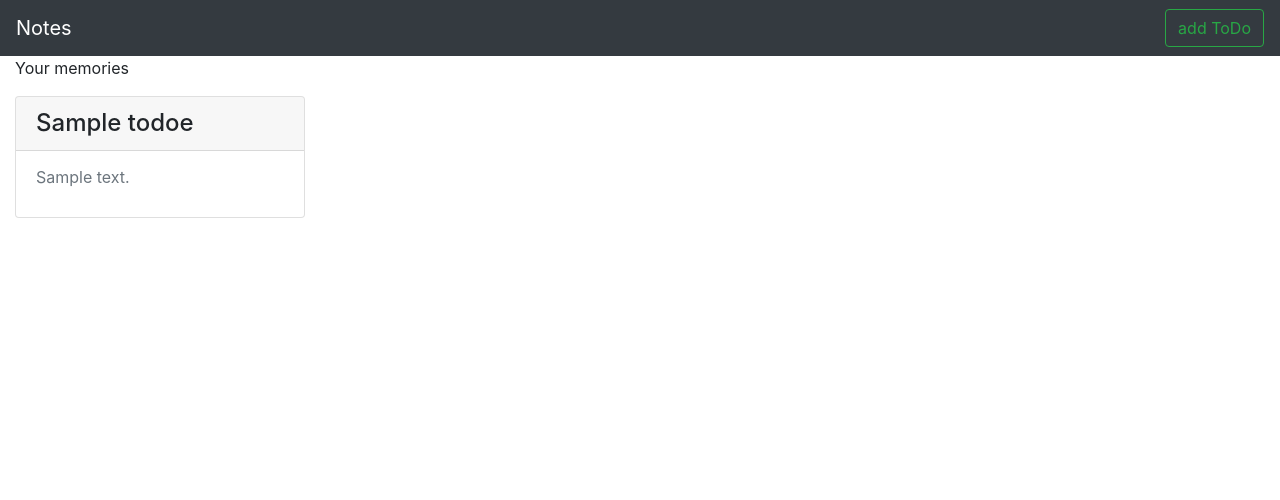
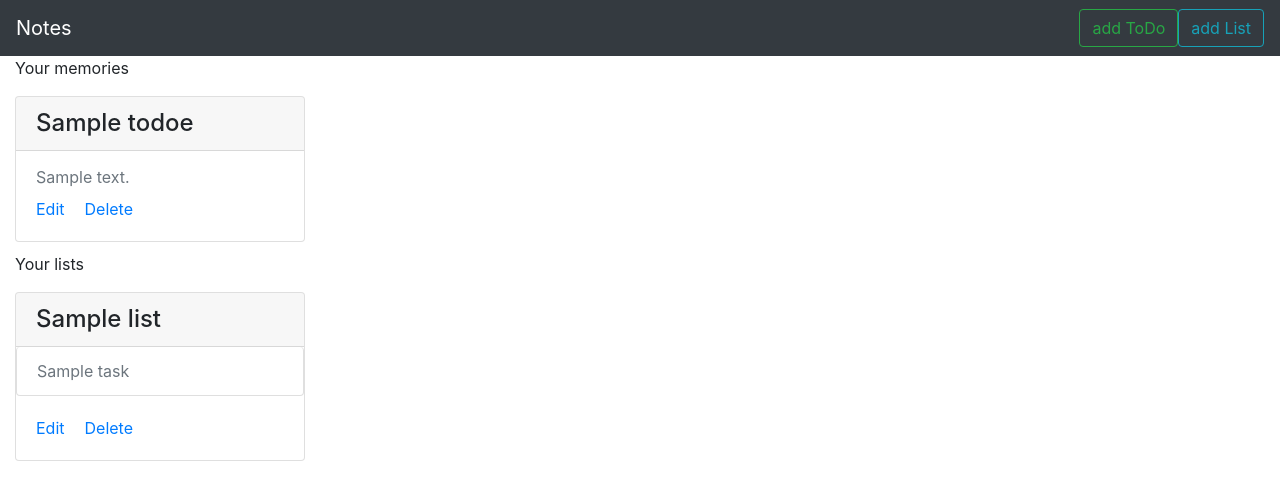
Before and after one commit to igorlab/TO_DO_step, a Node server app: template views/index.pug in a window 1280 px wide. Shown: the top 500 px of the page. Run offline with Node 20, Linux system fonts and the light colour scheme; the template is opened without the code that fills it: most values are stand-ins (such as "Sample title", 1, 10 or a date in 2020); some libraries are stand-ins or nearby versions.

Commit message:
newB (#4)

```diff
--- a/index.js
+++ b/index.js
@@ -6,6 +6,8 @@ import bodyParser from 'body-parser';
 import defaultRouter from './routes/default.js';
 import rout_todo from './routes/todo.js';
 import rout_notes from './routes/notes.js';
+import rout_apilist from './routes/apilist.js';
+import rout_lists from './routes/lists.js';
 
 const app = express();
 const config = dotenv.config().parsed;
@@ -39,6 +41,8 @@ try {
             app.use('/', defaultRouter());
             app.use('/api/notes', rout_todo());
             app.use('/notes', rout_notes());
+            app.use('/api/lists', rout_lists());
+            app.use('/lists', rout_apilist());
 
             app.listen(config.PORT, err => {
                 if (err) {
--- a/public/js/main.js
+++ b/public/js/main.js
@@ -1,5 +1,3 @@
-console.log("hello, just testing");
-
 function createToDo() {
     if (window.location.pathname === '/api/notes') $('#ModalTodoForm').modal('show');
     else window.location = '/api/notes';
@@ -116,3 +114,162 @@ function EditCard(event) {
             });
     }
 }
+
+function createList() {
+    if (window.location.pathname === '/api/lists') $('#ModalListForm').modal('show');
+    else window.location = '/api/lists';
+}
+
+function createTask(event){
+    const divTasks= document.querySelector('#tasksList');
+    const taskInput = document.getElementById('newTask');
+    const newTask=taskInput.value;
+    taskInput.value='';
+    divTasks.innerHTML+=
+        `<div class="form-check">
+                <input class="form-check-input" onchange="changeCheck(event, 'tasksList')" type="checkbox" id=${newTask} value=${newTask}>
+                <label class="form-check-label" for=${newTask}>${newTask}</label>
+                </div>`;
+}
+
+function changeCheck(event, parentDiv){
+    let taskList=document.getElementById(parentDiv);
+    let check=event.target;
+    let div=check.parentElement;
+
+    if(event.target.checked){taskList.append(div)}
+    else{taskList.prepend(div)}
+}
+
+function deleteList(event) {
+    event.preventDefault();
+    // const result = confirm('Delete this card?');
+    if (confirm('Delete this list?') === true) {
+
+        fetch(`/api/lists/${event.target.id}`, {
+            method: 'DELETE',
+            headers: {
+                'Content-Type': 'application/json',
+            }
+        })
+            .finally(() => {
+                window.location.href = '/';
+            });
+    }
+}
+
+function submitAddList(event) {
+    let listName = document.getElementById('listName').value;
+    let listTasks=document.getElementsByClassName('form-check-input');
+
+    let list = {};
+    list['listName'] = listName;
+    list['listTasks']=[];
+    for (let i=0; i<listTasks.length;i++) {
+        let task=listTasks[i].value;
+        let checked=listTasks[i].checked;
+        list['listTasks'].push({"task":task, "checked":checked})
+    }
+
+    event.preventDefault();
+
+    fetch('/api/lists', {
+        method: 'POST',
+        body: JSON.stringify(list),
+        headers: {
+            'Content-Type': 'application/json',
+        }
+    })
+        .then(() => {
+            window.location.href = '/';
+        });
+}
+
+function openList(event) {
+    const dataset_id = event.currentTarget.dataset.id;
+
+    fetch(`/lists/${dataset_id}`, {
+        method: 'get',
+        headers: {
+            'Content-Type': 'application/json',
+        }
+    })
+        .then(response => response.json()).then(commits => {
+        let id = commits.note._id;
+        let tasks=commits.note.Tasks;
+        const editDelete = `
+        <div class="modal fade show" id="ModalListFormEdit" style="display: block;">
+            <div class="modal-dialog" role="document">
+                <div class="modal-content">
+                    <div class="modal-body">
+                        <form role="form" onsubmit="submitAddList(event)">
+                            <div class="form-group"><label class="control-label">Name</label>
+                                <div><input class="form-control input-lg" id="EditListName" type="text" name="name" value="${commits.note.Name}"></div>
+                            </div>
+                            <div class="form-group" id="tasks"></div>
+                            <div class="form-group">
+                                <div>
+                                    <a class="card-link" data-id = "${id}" href='#'  onclick="EditList(event)">Edit</a>
+                                    <a class="card-link" id="${id}" href='#' onclick="deleteList(event)">Delete </a>
+                                    <a class="card-link" href='#' onclick="closeEditList(event)">Close </a>
+                                </div>
+                            </div>
+                        </form>
+                    </div>
+                </div>
+            </div>
+        </div>
+        `;
+        document.body.innerHTML += editDelete;
+        const divTasks= document.querySelector('#tasks');
+
+        for (let i=0; i<tasks.length; i++) {
+            let object=tasks[i];
+            if (!object.checked) {
+                divTasks.innerHTML +=
+                    `<div class="form-check">
+                <input class="form-check-input" onchange="changeCheck(event, 'tasks')" type="checkbox" id=${object.task} value=${object.task}>
+                <label class="form-check-label" for=${object.task}>${object.task}</label>
+                </div>`;
+            }else {
+                divTasks.innerHTML +=
+                    `<div class="form-check">
+                <input class="form-check-input" onchange="changeCheck(event, 'tasks')" checked=${object.checked} type="checkbox" id=${object.task} value=${object.task}>
+                <label class="form-check-label" for=${object.task}>${object.task}</label>
+                </div>`;
+            }
+        }
+    })
+}
+
+function closeEditList(event) {
+    event.preventDefault();
+    document.getElementById("ModalListFormEdit").remove();
+}
+
+function EditList(event) {
+    if (confirm('Save edited list?') === true) {
+        let listName = document.getElementById('EditListName').value;
+        let listTasks=document.getElementsByClassName('form-check-input');
+
+        let list = {};
+        list['listName'] = listName;
+        list['listTasks']=[];
+        for (let i=0; i<listTasks.length;i++) {
+            let task=listTasks[i].value;
+            let checked=listTasks[i].checked;
+            list['listTasks'].push({"task":task, "checked":checked})
+        }
+
+        fetch(`/api/lists/${event.target.dataset.id}`, {
+            method: 'PUT',
+            body: JSON.stringify(list),
+            headers: {
+                'Content-Type': 'application/json',
+            }
+        })
+            .then(() => {
+                window.location.href = '/';
+            });
+    }
+}
--- a/routes/notes.js
+++ b/routes/notes.js
@@ -1,6 +1,7 @@
 const router = require('express').Router();
 const Todo = require('../models/todo');
 const monogoose = require('mongoose');
+
 // /notes
 module.exports = function () {
     router.get('/:clientId', function (req, res) {
--- /dev/null
+++ b/views/create_list.pug
@@ -0,0 +1,23 @@
+#ModalListForm.modal.fade
+    .modal-dialog(role='document')
+        .modal-content
+            .modal-header
+                h1.modal-title Create List
+            .modal-body
+                form(role='form', onsubmit="submitAddList(event)")
+                    .form-group
+                        label.control-label Name
+                        div
+                            input.form-control.input-lg(id ='listName', type='text', name='name', value='')
+                    .form-group( id='tasksList')
+                    .form-group
+                        label.control-label Task
+                            div
+                                input.form-control.input-lg(id ='newTask', type='text', name='name', value='')
+
+                                button.btn.btn-secondary.btn-sm(type='button', onclick="createTask(event)")
+                                    | create task
+                    .form-group
+                        div
+                            button.btn.btn-success(type='submit')
+                                | Add List
--- a/views/index.pug
+++ b/views/index.pug
@@ -3,6 +3,7 @@ head
     include static/bootstrap.pug
     include static/js.pug
     include create_todo.pug
+    include create_list.pug
 body
     include static/nav_bar.pug
     #container.col
@@ -15,8 +16,21 @@ body
                             h4.card-header=todoItem.Name
                             .card-body
                                 p.card-subtitle.mb-2.text-muted=todoItem.Text
-                                //a.card-link(href='#') Edit
-                                //a.card-link(id=todoItem._id.toString(), href='#', onclick="deleteToDo(event)") Delete
+                                a.card-link(href='#') Edit
+                                a.card-link(id=todoItem._id.toString(), href='#', onclick="deleteToDo(event)") Delete
+        p Your lists
+            block content
+                .row
+                    each listItem in lists
+                        div.col-md-6.col-xl-3.notes
+                            .card(onclick="openList(event)", data-id=listItem._id.toString() )
+                                h4.card-header=listItem.Name
+                                ul.list-group
+                                    each taskItem in listItem.Tasks
+                                        li.list-group-item.text-muted=taskItem.task
+                                .card-body
+                                    a.card-link(href='#') Edit
+                                    a.card-link(id=listItem._id.toString(), href='#', onclick="deleteList(event)") Delete
 
 
     include static/foot.pug
--- a/views/static/nav_bar.pug
+++ b/views/static/nav_bar.pug
@@ -6,4 +6,4 @@ nav.navbar.navbar-expand-lg.navbar-dark.bg-dark
         ul.navbar-nav.mr-auto.mt-2.mt-lg-0
         form.form-inline.my-2.my-lg-0
             button.btn.btn-outline-success.my-2.my-sm-0(type='button', data-toggle='modal', data-target='#ModalTodoForm') add ToDo
-            //button.btn.btn-outline-success.my-2.my-sm-0(type='submit') add List
+            button.btn.btn-outline-info.my-2.my-sm-0(type='button', data-toggle='modal', data-target='#ModalListForm') add List
```
Also changed, not shown: models/list.js (added, +11 -0 lines), routes/apilist.js (added, +14 -0 lines), routes/default.js (+8 -5 lines), routes/lists.js (added, +45 -0 lines), views/edit_list.pug (added, +18 -0 lines), 1 other file.
